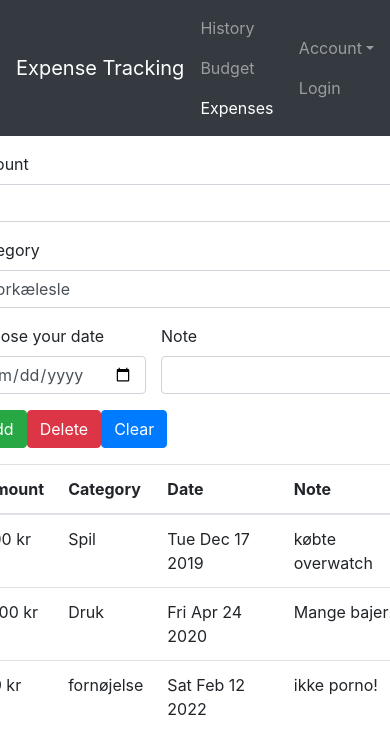
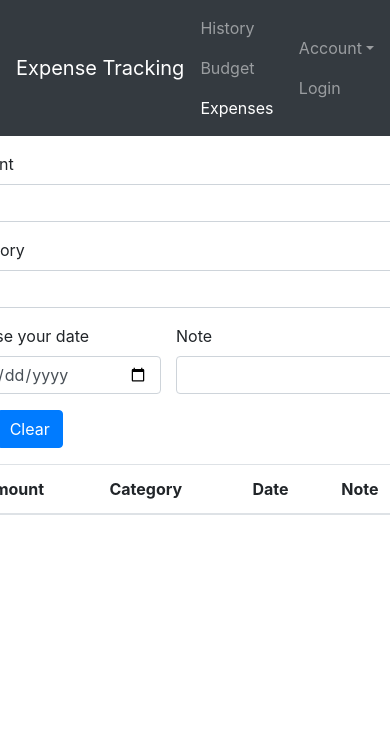
Before and after one commit to magnusbrok/Expense-Tracker-FrontEnd, an Angular app: page /expenses in a window 390 px wide. Shown: the top 754 px of the page. Built offline with nearby package versions, Linux system fonts and the light colour scheme.

Commit message:
Expense form mostly complete also finished expense-list.service

```diff
--- a/src/app/app.module.ts
+++ b/src/app/app.module.ts
@@ -13,6 +13,7 @@ import {FormsModule} from '@angular/forms';
 import { DropdownDirective } from './shared/dropdown.directive';
 import { HistoryComponent } from './history/history.component';
 import {HttpClientModule} from "@angular/common/http";
+import {ExpenseListService} from './shared/expense-list.service';
 
 @NgModule({
   declarations: [
@@ -32,7 +33,7 @@ import {HttpClientModule} from "@angular/common/http";
     AppRoutingModule,
     FormsModule
   ],
-  providers: [],
+  providers: [ExpenseListService],
   bootstrap: [AppComponent]
 })
 export class AppModule { }
--- a/src/app/expenses/expense-edit/expense-edit.component.html
+++ b/src/app/expenses/expense-edit/expense-edit.component.html
@@ -1,27 +1,39 @@
 <div class="row">
-  <div class="col xs 12">
-    <form>
+  <div class="col-xs-12">
+
+    <form (ngSubmit)="onSubmit(f)" #f="ngForm">
       <div class="row">
         <div class="col-sm-2 form-group">
           <label for="amount">Amount</label>
           <input
-            type=""
+            type="number"
             id="amount"
             class="form-control"
-            #amountInput>
+            ngModel
+            required
+            name="amount"
+            [pattern]="'^[1-9]+[0-9]*$'"
+          >
         </div>
         <div class="col-sm-3 form-group">
           <label for="category">Category</label>
-          <select id="category" name="category" class="form-control">
-            <option value="1">Forkælesle</option>
-            <option value="2">Druk</option>
-            <option value="2">Computerspil</option>
+          <select id="category" name="category" class="form-control"
+            ngModel
+            required
+            name="category">
+            <option value="Forkælelse">Forkælesle</option>
+            <option value="Druk">Druk</option>
+            <option value="Computerspil">Computerspil</option>
           </select>
         </div>
+
         <div class="class col sm 3 form-group">
           <label for="inputMDEx">Choose your date</label>
           <div class="md-form">
-            <input type="date" id="inputMDEx" class="form-control">
+            <input type="date" id="inputMDEx" class="form-control"
+            ngModel
+            required
+            name="date">
           </div>
         </div>
         <div class="row-cols-sm-5-form-group">
@@ -30,17 +42,19 @@
             type="text"
             id="note"
             class="form-control"
-            #nameInput>
+            ngModel
+            name="note">
         </div>
       </div>
 
       <div class="row">
-        <div class="col xs 12">
-            <button class="btn btn-success" type="submit">Add</button>
-            <button class="btn btn-danger" type="button">Delete</button>
-            <button class="btn btn-primary" type="button">Clear</button>
+        <div class="col-xs-12">
+            <button class="btn btn-success" type="submit" [disabled]="!f.valid">{{ editMode ? 'Update' : 'Add'}}</button>
+            <button class="btn btn-danger" *ngIf="editMode" type="button" (click)="onDelete()">Delete</button>
+            <button class="btn btn-primary" type="button" (click)="onClear()">Clear</button>
           </div>
       </div>
     </form>
+
   </div>
 </div>
--- a/src/app/expenses/expense-edit/expense-edit.component.ts
+++ b/src/app/expenses/expense-edit/expense-edit.component.ts
@@ -1,20 +1,63 @@
-import { Component, OnInit } from '@angular/core';
+import {Component, OnDestroy, OnInit, ViewChild} from '@angular/core';
 import {NgForm} from '@angular/forms';
+import {ExpenseListService} from '../../shared/expense-list.service';
+import {Subscription} from 'rxjs';
+import {Expense} from '../expense.model';
 
 @Component({
   selector: 'app-expense-edit',
   templateUrl: './expense-edit.component.html',
   styleUrls: ['./expense-edit.component.css']
 })
-export class ExpenseEditComponent implements OnInit {
+export class ExpenseEditComponent implements OnInit, OnDestroy {
+  @ViewChild('f', { static: false }) elForm: NgForm;
+  subscription: Subscription;
+  editMode = false;
+  editedItemIndex: number;
+  editedItem: Expense;
 
-  constructor() { }
+  constructor(private expenseListService: ExpenseListService) {}
 
   ngOnInit(): void {
+    this.subscription = this.expenseListService.startedEditing.subscribe(
+      (index: number) => {
+        this.editedItemIndex = index;
+        this.editMode = true;
+        this.editedItem = this.expenseListService.getExpense(index);
+        this.elForm.setValue({
+          amount: this.editedItem.amount,
+          category: this.editedItem.catagory,
+          date: this.editedItem.date,
+          note: this.editedItem.note
+        });
+      }
+    );
   }
 
   onSubmit(form: NgForm) {
+    const value = form.value;
+    const newExpense = new Expense(value.amount, value.category, value.date, value.note);
+    if (this.editMode) {
+      this.expenseListService.updateExpense(this.editedItemIndex, newExpense);
+    } else {
+      this.expenseListService.addExpense(newExpense);
+    }
+    this.editMode = false;
+    form.reset();
+  }
 
+  onClear() {
+    this.editMode = false;
+    this.elForm.reset();
+  }
+
+  onDelete() {
+    this.onClear();
+    this.expenseListService.deleteExpense(this.editedItemIndex);
+  }
+
+  ngOnDestroy(): void {
+    this.subscription.unsubscribe();
   }
 
 }
--- a/src/app/expenses/expenses.component.html
+++ b/src/app/expenses/expenses.component.html
@@ -15,7 +15,9 @@
         </tr>
         </thead>
         <tbody>
-        <tr *ngFor="let expense of expenses">
+        <tr *ngFor="let expense of expenses; let i = index"
+            (click)="onEditItem(i)"
+        >
           <td>
             {{expense.amount}} kr
           </td>
@@ -23,7 +25,7 @@
             {{expense.catagory}}
           </td>
           <td>
-            {{expense.date.toDateString()}}
+            {{expense.date}}
           </td>
           <td>
             {{expense.note}}
--- a/src/app/expenses/expenses.component.ts
+++ b/src/app/expenses/expenses.component.ts
@@ -1,22 +1,34 @@
-import { Component, OnInit } from '@angular/core';
+import {Component, OnDestroy, OnInit} from '@angular/core';
 import {Expense} from './expense.model';
+import {ExpenseListService} from '../shared/expense-list.service';
+import {Subscription} from 'rxjs';
 
 @Component({
   selector: 'app-expenses',
   templateUrl: './expenses.component.html',
   styleUrls: ['./expenses.component.css']
 })
-export class ExpensesComponent implements OnInit {
-  expenses: Expense[] = [
-    new Expense(500, 'Spil', new Date(2019, 11, 17), 'købte overwatch'),
-    new Expense(1000, 'Druk', new Date(2020, 3, 24), 'Mange bajer!'),
-    new Expense(69, 'fornøjelse', new Date(2022, 1, 12), 'ikke porno!')
-  ];
+export class ExpensesComponent implements OnInit, OnDestroy {
+  expenses: Expense[];
+  private subscription: Subscription;
 
 
-  constructor() { }
+  constructor(private expenseListService: ExpenseListService) { }
 
   ngOnInit(): void {
+    this.expenses = this.expenseListService.getExpenses();
+    this.subscription = this.expenseListService.expensesChanged.subscribe(
+      (expenses: Expense[]) => {
+        this.expenses = expenses;
+      }
+    );
+  }
+
+  onEditItem(index: number) {
+    this.expenseListService.startedEditing.next(index);
+  }
+  ngOnDestroy() {
+    this.subscription.unsubscribe();
   }
 
 }
--- a/src/app/shared/expense-list.service.ts
+++ b/src/app/shared/expense-list.service.ts
@@ -0,0 +1,33 @@
+import {Subject} from 'rxjs';
+import {Expense} from '../expenses/expense.model';
+
+export class ExpenseListService {
+  expensesChanged = new Subject<Expense[]>();
+  startedEditing = new Subject<number>();
+
+  expenses: Expense[] = [];
+
+  getExpenses() {
+    return this.expenses.slice();
+  }
+
+  getExpense(index: number) {
+    return this.expenses[index];
+  }
+
+  addExpense(expense: Expense) {
+    this.expenses.push(expense);
+    this.expensesChanged.next(this.expenses.slice());
+    console.log(expense);
+  }
+
+  updateExpense(index: number, newExpense: Expense) {
+    this.expenses[index] = newExpense;
+    this.expensesChanged.next(this.expenses.slice());
+  }
+
+  deleteExpense(index: number) {
+    this.expenses.splice(index, 1);
+    this.expensesChanged.next(this.expenses.slice());
+  }
+}
```
